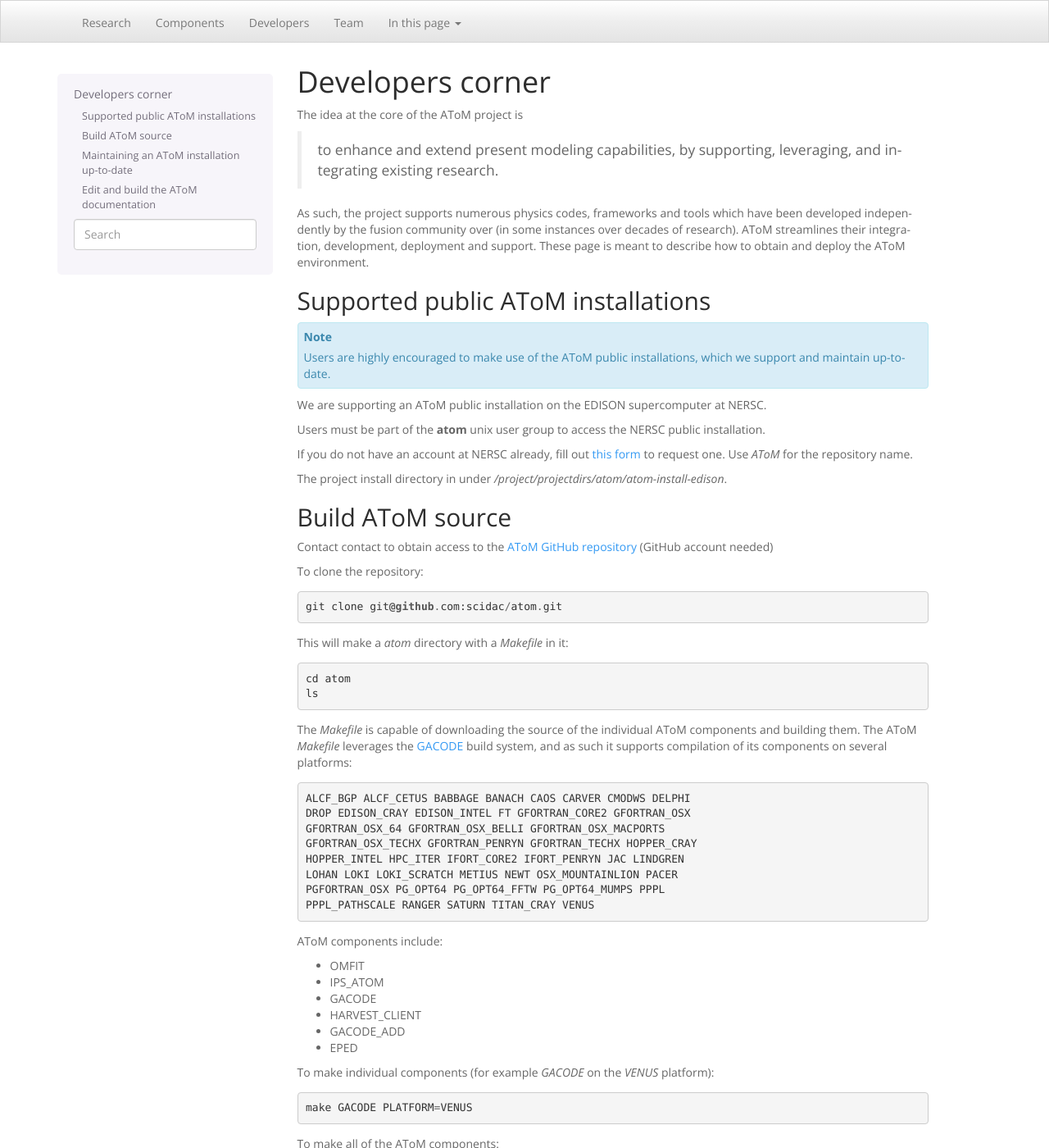
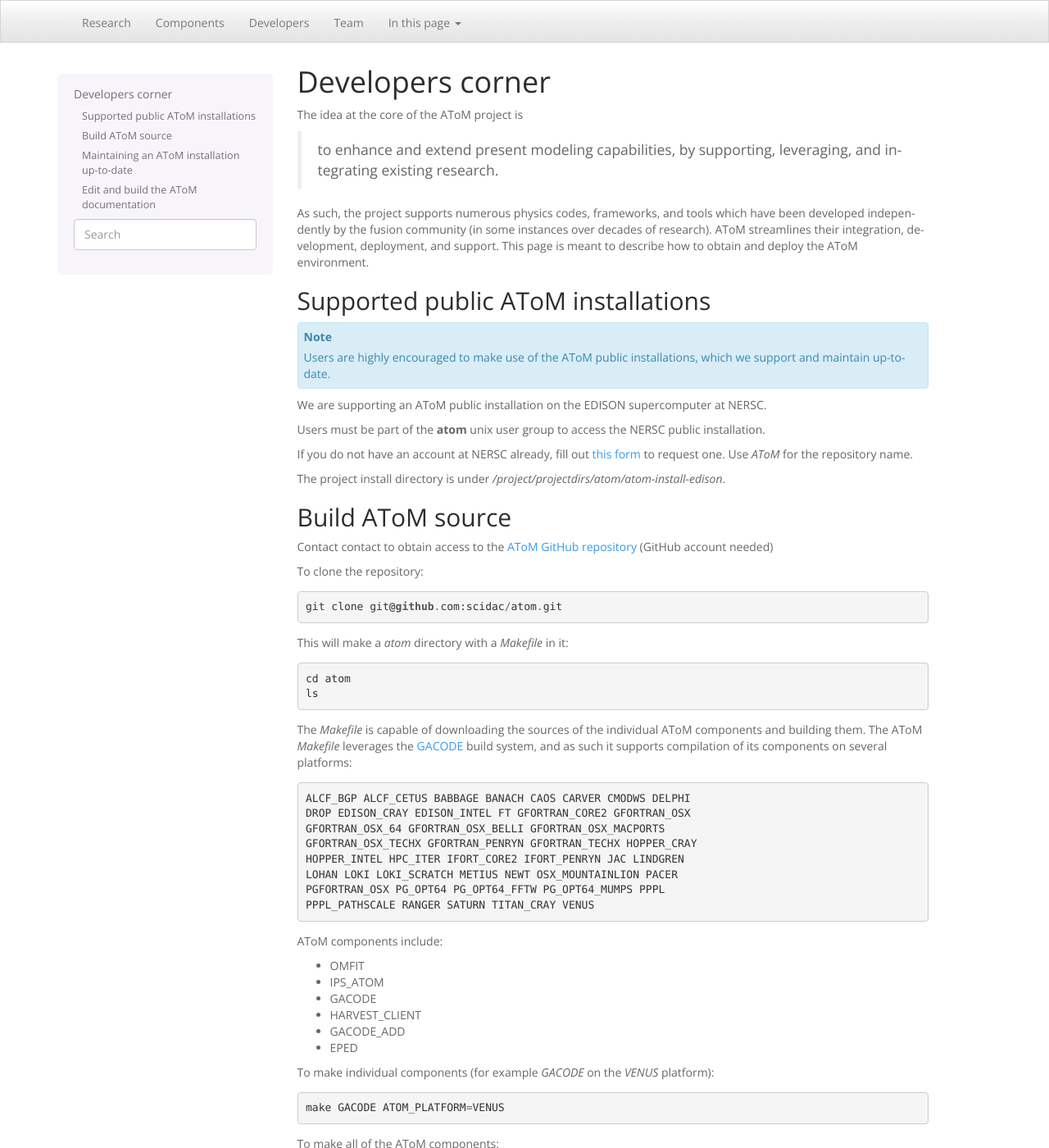
Before and after one commit to scidac/atom, a Sphinx documentation site: the page built from docs/source/developers.rst, in a window 1280 px wide and 1400 px high. Shown: the whole window at 82% size. Built offline with Sphinx 7.4.7, drawn with Linux system fonts in a browser that asks for light colours; some of the changed text lies outside the part shown.

Commit message:
Converted PLATFORM to ATOM_PLATFORM and made other documentation edits.

```diff
--- a/docs/source/developers.rst
+++ b/docs/source/developers.rst
@@ -5,9 +5,9 @@
 
     to enhance and extend present modeling capabilities, by supporting, leveraging, and integrating existing research.
 
-As such, the project supports numerous physics codes, frameworks and tools which have been developed independently by
-the fusion community over (in some instances over decades of research). AToM streamlines their integration, development,
-deployment and support. These page is meant to describe how to obtain and deploy the AToM environment.
+As such, the project supports numerous physics codes, frameworks, and tools which have been developed independently by
+the fusion community (in some instances over decades of research). AToM streamlines their integration, development,
+deployment, and support. This page is meant to describe how to obtain and deploy the AToM environment.
 
 ~~~~~~~~~~~~~~~~~~~~~~~~~~~~~~~~~~~
 Supported public AToM installations
@@ -22,7 +22,7 @@
 If you do not have an account at NERSC already, fill out `this form <https://nim.nersc.gov/nersc_account_request.php>`_ to request one.
 Use `AToM` for the repository name.
 
-The project install directory in under `/project/projectdirs/atom/atom-install-edison`.
+The project install directory is under `/project/projectdirs/atom/atom-install-edison`.
 
 ~~~~~~~~~~~~~~~~~
 Build AToM source
@@ -39,7 +39,7 @@
     cd atom
     ls
 
-The `Makefile` is capable of downloading the source of the individual AToM components and building them.
+The `Makefile` is capable of downloading the sources of the individual AToM components and building them.
 The AToM `Makefile` leverages the `GACODE <https://github.com/gafusion/gacode>`_ build system, and as such it supports compilation of its components on several platforms::
 
     ALCF_BGP ALCF_CETUS BABBAGE BANACH CAOS CARVER CMODWS DELPHI
@@ -62,11 +62,11 @@
 
 To make individual components (for example `GACODE` on the `VENUS` platform)::
 
-    make GACODE PLATFORM=VENUS
+    make GACODE ATOM_PLATFORM=VENUS
 
 To make all of the AToM components::
 
-    make all PLATFORM=VENUS
+    make all ATOM_PLATFORM=VENUS
 
 The `Makefile` takes care of satisfying any interdependency between the AToM components.
 
@@ -74,12 +74,12 @@
 Maintaining an AToM installation up-to-date
 ~~~~~~~~~~~~~~~~~~~~~~~~~~~~~~~~~~~~~~~~~~~
 
-The AToM `Makefile` is also capable to keep the components up-to-date and in sync with each others-versions.
+The AToM `Makefile` is also capable of keeping the components up-to-date and in sync with each others' versions.
 To update the AToM installation simply::
 
     cd atom
     git pull
-    make all PLATFORM=VENUS
+    make all ATOM_PLATFORM=VENUS
 
 ~~~~~~~~~~~~~~~~~~~~~~~~~~~~~~~~~~~~~
 Edit and build the AToM documentation
@@ -101,11 +101,11 @@
 To build a local copy of the website::
 
     cd atom
-    make website
+    make ATOM-website
 
 which will generate the HTML pages in the directory::
 
-    cd atom-website/html
+    ../atom-website/html
 
 To see the website locally point your browser to open the `index.html` contained in that directory. For example ::
 
@@ -114,4 +114,4 @@
 To publish the documentation online (must have write permissions to the `AToM GitHub repository <https://github.com/scidac/atom>`_)::
 
     cd atom
-    make online
+    make ATOM-online
```
Also changed, not shown: other parts of docs/source/developers.rst (+1 -1 lines), README.md (+3 -3 lines), 1 other file.
